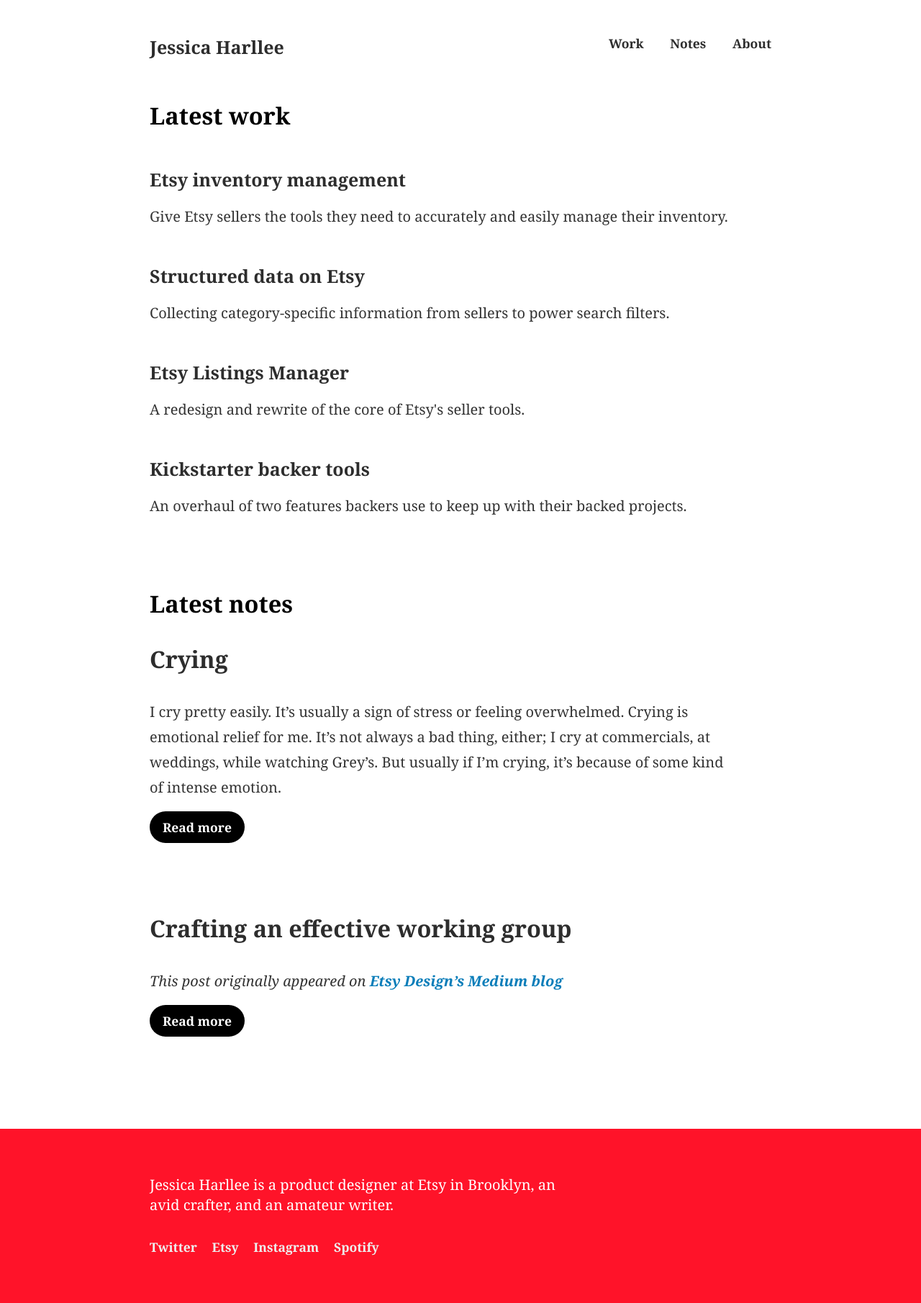
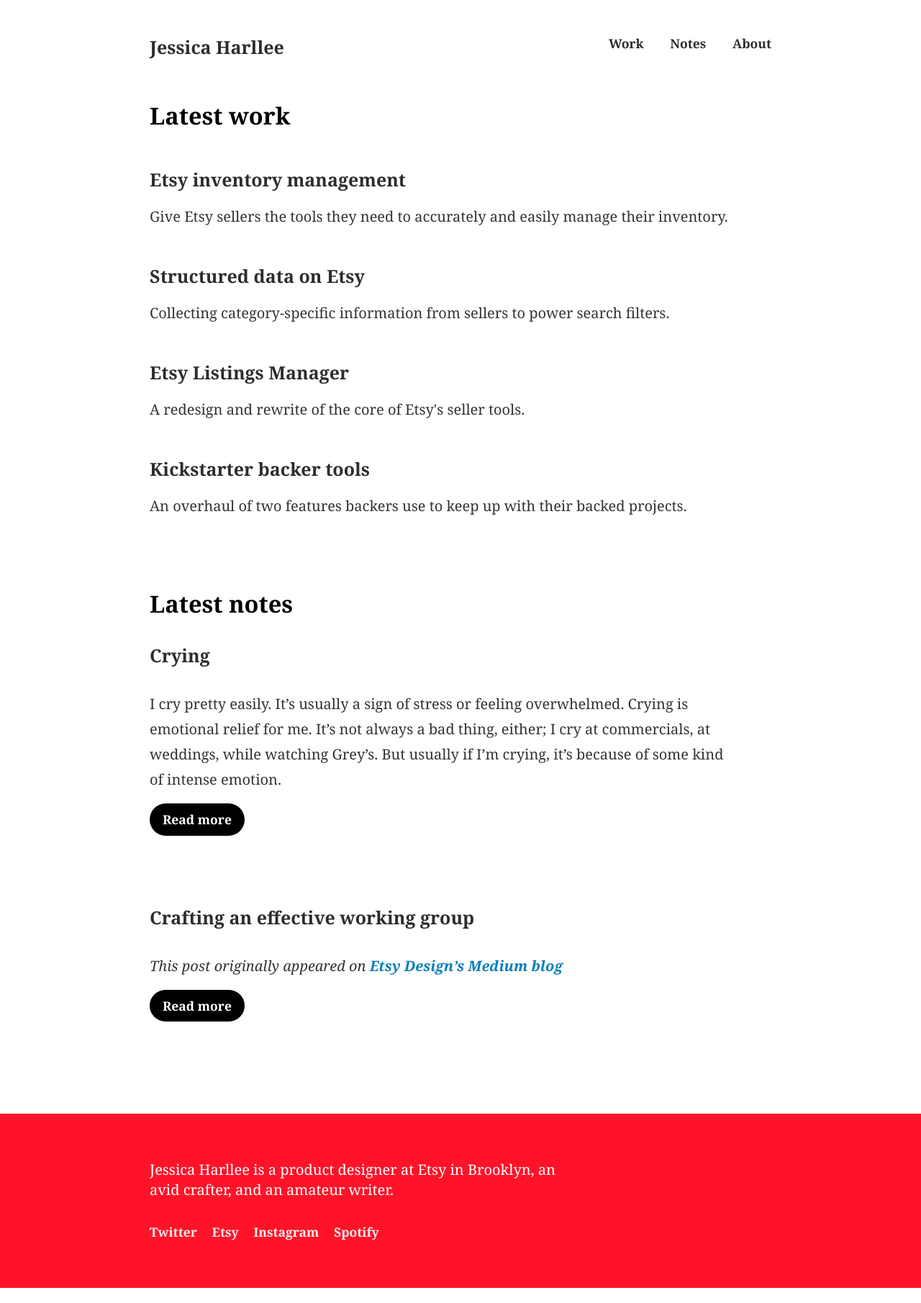
Before and after one commit to harllee/jessicaharllee.com, a Jekyll site: the page built from index.md, in a window 1280 px wide. Shown: the whole page at 72% size. Built offline with Jekyll 4.4.1, drawn with Linux system fonts in a browser that asks for light colours; after the commit the page ends 1789 px from its top, so only the background shows below that.

Commit message:
Change post excerpts to h3

```diff
--- a/_includes/post.html
+++ b/_includes/post.html
@@ -2,7 +2,7 @@
 {% assign is_excerpt = include.is_excerpt %}
 
 {% if is_excerpt %}
-	<h2 class="mb-sm-3"><a href="{{post.url}}" class="link-gray">{{post.title}}</a></h2>
+	<h3 class="mb-sm-3"><a href="{{post.url}}" class="link-gray">{{post.title}}</a></h3>
 {% else %}
 	<h1 class="mb-sm-3">{{post.title}}</h1>
 {% endif %}
```
